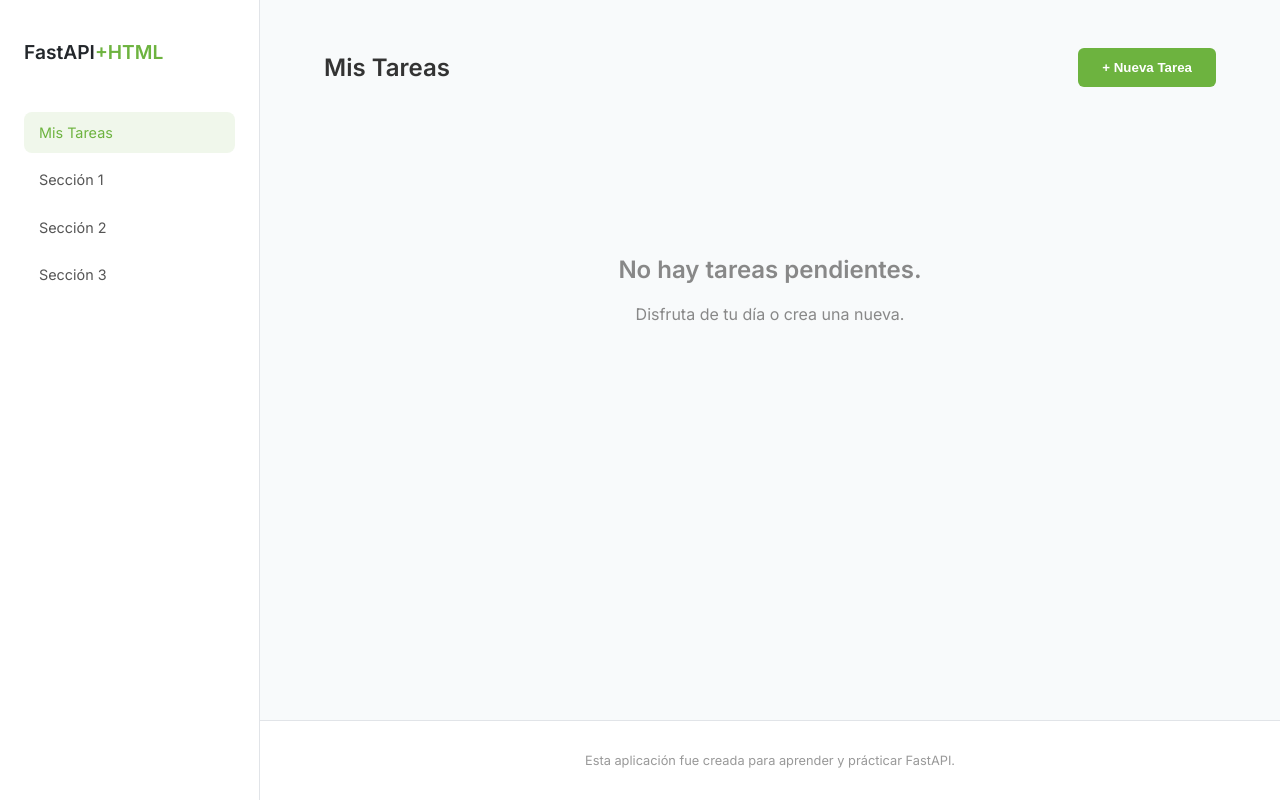
After one commit to emilymontec/python, a FastAPI app: template HTML_API/templates/tasks.html in a window 1280 px wide. The commit adds this page. Run offline with FastAPI, Linux system fonts and the light colour scheme; the template is opened without the code that fills it, so the values that code supplies are empty.

Commit message:
Actualizacion HTML_API; routes - design - auth

```diff
--- /dev/null
+++ b/HTML_API/data.py
@@ -0,0 +1,6 @@
+users = {
+    "admin": "1234",
+    "abc": "123"
+}
+
+tasks = []
--- a/HTML_API/main.py
+++ b/HTML_API/main.py
@@ -1,21 +1,85 @@
-from fastapi import FastAPI, Request
-from fastapi.responses import HTMLResponse
+from fastapi import FastAPI, Request, Form
+from fastapi.responses import HTMLResponse, RedirectResponse
 from fastapi.templating import Jinja2Templates
+from data import users, tasks
 
 app = FastAPI()
-
-# Templates HTML
 templates = Jinja2Templates(directory="templates")
 
 
 @app.get("/", response_class=HTMLResponse)
-def home(request: Request):
+def login_view(request: Request):
     return templates.TemplateResponse(
-        "index.html",
+        "login.html",
+        {"request": request}
+    )
+
+@app.post("/login")
+def login(
+    request: Request,
+    username: str = Form(...),
+    password: str = Form(...)
+):
+    username = username.strip()
+    password = password.strip()
+
+    print("USERNAME:", repr(username))
+    print("PASSWORD:", repr(password))
+    print("USERS:", users)
+
+    if username in users and users[username] == password:
+        response = RedirectResponse("/home", status_code=302)
+        response.set_cookie("user", username)
+        return response
+
+    return templates.TemplateResponse(
+        "login.html",
         {
             "request": request,
-            "titulo": "Hola FastAPI con HTML",
+            "error": "Usuario o contraseña incorrectos."
         }
     )
 
-# Para ejectuar: uvicorn main:app --reload
+@app.get("/home", response_class=HTMLResponse)
+def home(request: Request):
+    user = request.cookies.get("user")
+
+    if not user:
+        return RedirectResponse("/", status_code=302)
+
+    return templates.TemplateResponse(
+        "index.html",
+        {"request": request, "user": user}
+    )
+
+@app.get("/tasks", response_class=HTMLResponse)
+def view_tasks(request: Request):
+    user = request.cookies.get("user")
+    if not user:
+        return RedirectResponse("/", status_code=302)
+
+    return templates.TemplateResponse(
+        "tasks.html",
+        {"request": request, "tasks": tasks}
+    )
+
+@app.post("/tasks")
+def add_task(title: str = Form(...)):
+    tasks.append(title)
+    return RedirectResponse(url="/tasks", status_code=302)
+
+@app.get("/tasks/delete/{index}")
+def delete_task(index: int):
+    if 0 <= index < len(tasks):
+        tasks.pop(index)
+    return RedirectResponse(url="/tasks", status_code=302)
+
+@app.get("/admin", response_class=HTMLResponse)
+def admin_view(request: Request):
+    return templates.TemplateResponse("index.html", {"request": request})
+
+@app.get("/logout")
+def logout():
+    response = RedirectResponse("/", status_code=302)
+    response.delete_cookie("user")
+    return response
--- /dev/null
+++ b/HTML_API/templates/tasks.html
@@ -0,0 +1,203 @@
+<!DOCTYPE html>
+<html lang="es">
+<head>
+    <meta charset="UTF-8">
+    <meta name="viewport" content="width=device-width, initial-scale=1.0">
+    <title>Tareas | FastAPI +HTML</title>
+    <link href="https://fonts.googleapis.com/css2?family=Inter:wght@300;400;500;600&display=swap" rel="stylesheet">
+    <style>
+        :root {
+            --spring-green: #6db33f;
+            --spring-dark: #23272b;
+            --border-color: #e1e4e8;
+            --text-main: #333;
+            --text-muted: #999;
+            --bg-body: #f8fafb;
+        }
+
+        body {
+            font-family: 'Inter', sans-serif;
+            background-color: var(--bg-body);
+            margin: 0;
+            display: flex;
+            min-height: 100vh;
+            color: var(--text-main);
+        }
+
+        /* Sidebar */
+        .sidebar {
+            width: 260px;
+            background: white;
+            border-right: 1px solid var(--border-color);
+            padding: 2.5rem 1.5rem;
+            display: flex;
+            flex-direction: column;
+            flex-shrink: 0;
+            position: sticky;
+            top: 0;
+            height: 100vh;
+            box-sizing: border-box;
+        }
+
+        .logo {
+            font-weight: 600;
+            font-size: 1.2rem;
+            margin-bottom: 3rem;
+            text-decoration: none;
+            color: var(--spring-dark);
+        }
+
+        .logo span { color: var(--spring-green); }
+
+        .nav-links {
+            list-style: none;
+            padding: 0;
+            margin: 0;
+            flex-grow: 1;
+        }
+
+        .nav-links li { margin-bottom: 0.4rem; }
+
+        .nav-links a {
+            text-decoration: none;
+            color: #555;
+            padding: 12px 15px;
+            display: block;
+            border-radius: 8px;
+            font-size: 0.9rem;
+            transition: all 0.2s;
+        }
+
+        .nav-links a.active, .nav-links a:hover {
+            background: #f0f7eb;
+            color: var(--spring-green);
+        }
+
+        /* Área Principal */
+        .main-wrapper {
+            flex-grow: 1;
+            display: flex;
+            flex-direction: column;
+            min-width: 0; /* Evita desbordamiento en flex */
+        }
+
+        .main-content {
+            padding: 3rem 4rem;
+            flex-grow: 1; /* Empuja el footer hacia abajo */
+        }
+
+        .header-actions {
+            display: flex;
+            justify-content: space-between;
+            align-items: center;
+            margin-bottom: 3rem;
+        }
+
+        h1 { font-size: 1.5rem; font-weight: 600; margin: 0; }
+
+        .btn-add {
+            background: var(--spring-green);
+            color: white;
+            border: none;
+            padding: 12px 24px;
+            border-radius: 6px;
+            font-weight: 600;
+            cursor: pointer;
+            transition: opacity 0.2s;
+        }
+
+        /* Estado Vacío */
+        .empty-state {
+            margin-top: 15vh;
+            text-align: center;
+            color: #888;
+        }
+
+        .empty-icon {
+            font-size: 3rem;
+            margin-bottom: 1rem;
+            opacity: 0.5;
+        }
+
+        /* Grid */
+        .task-grid {
+            display: grid;
+            grid-template-columns: repeat(auto-fill, minmax(280px, 1fr));
+            gap: 1.5rem;
+        }
+
+        .task-card {
+            background: white;
+            padding: 1.5rem;
+            border-radius: 12px;
+            border: 1px solid var(--border-color);
+            animation: fadeIn 0.3s ease;
+        }
+
+        @keyframes fadeIn {
+            from { opacity: 0; transform: translateY(10px); }
+            to { opacity: 1; transform: translateY(0); }
+        }
+
+        /* Footer Estilo Inicio */
+        footer {
+            padding: 2rem 4rem;
+            text-align: center;
+            font-size: 0.8rem;
+            color: var(--text-muted);
+            border-top: 1px solid var(--border-color);
+            background: white;
+        }
+    </style>
+</head>
+<body>
+
+    <aside class="sidebar">
+        <a href="#" class="logo">FastAPI<span>+HTML</span></a>
+        <ul class="nav-links">
+            <li><a href="#" class="active">Mis Tareas</a></li>
+            <li><a href="#">Sección 1</a></li>
+            <li><a href="#">Sección 2</a></li>
+            <li><a href="#">Sección 3</a></li>
+        </ul>
+    </aside>
+
+    <div class="main-wrapper">
+        <main class="main-content">
+            <header class="header-actions">
+                <h1>Mis Tareas</h1>
+                <button class="btn-add" onclick="addTask()">+ Nueva Tarea</button>
+            </header>
+
+            <div id="taskGrid" class="task-grid"></div>
+
+            <div id="emptyMessage" class="empty-state">
+                <h2>No hay tareas pendientes.</h2>
+                <p>Disfruta de tu día o crea una nueva.</p>
+            </div>
+        </main>
+
+        <footer>
+            Esta aplicación fue creada para aprender y prácticar FastAPI.
+        </footer>
+    </div>
+
+    <script>
+        function addTask() {
+            const title = prompt("Título de la tarea:");
+            if (title) {
+                document.getElementById('emptyMessage').style.display = 'none';
+                const grid = document.getElementById('taskGrid');
+                const card = document.createElement('div');
+                card.className = 'task-card';
+                card.innerHTML = `
+                    <div style="color: var(--spring-green); font-size: 0.7rem; font-weight: 700; margin-bottom: 0.5rem;">TAREA</div>
+                    <h3 style="margin: 0 0 0.5rem 0;">${title}</h3>
+                    <p style="font-size: 0.85rem; color: #666; margin: 0;">Creada en tu tablero.</p>
+                `;
+                grid.prepend(card);
+            }
+        }
+    </script>
+</body>
+</html>
```
Also changed, not shown: HTML_API/templates/index.html (+4 -4 lines), HTML_API/templates/login.html (added, +159 -0 lines).
